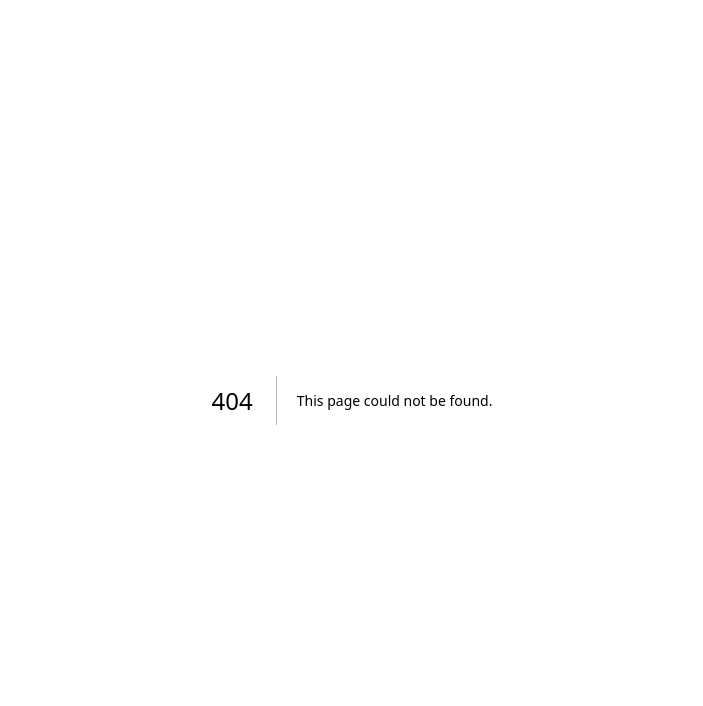
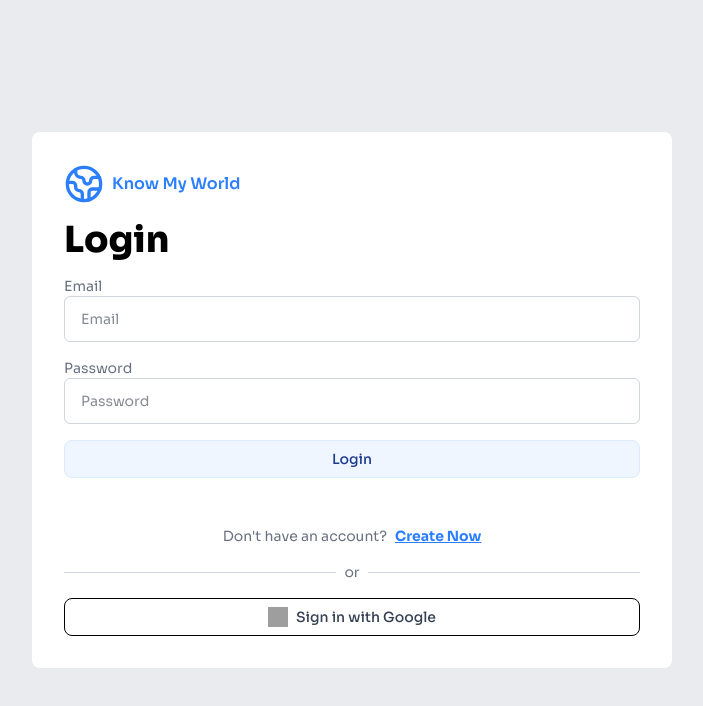
Before and after one commit to Henrycarnegie/kmw-frontend, a Next.js app: page /login in a window 1280 px wide. Before the commit this address had no page. Shown: the top 706 px of the page, without its empty margins (288-991 px from the left). Built offline with nearby package versions, Linux system fonts and the light colour scheme; grey boxes are pictures that could not be loaded.

Commit message:
feat: implement authentication module with login/signup forms and update navbar navigation

```diff
--- /dev/null
+++ b/src/app/login/page.tsx
@@ -0,0 +1,16 @@
+import LoginForm from '@/src/features/auth/components/LoginForm'
+import React from 'react'
+
+const Page = () => {
+  return (
+    <div className='h-screen w-full'>
+        <div className="w-full h-full flex items-center justify-center bg-gray-200/80">
+            <div className="mx-4 w-full md:w-1/2 p-8 bg-white rounded-lg ">
+                <LoginForm />
+            </div>
+        </div>
+    </div>
+  )
+}
+
+export default Page
--- a/src/components/layout/public/Navbar.tsx
+++ b/src/components/layout/public/Navbar.tsx
@@ -15,7 +15,7 @@ import { navLandingPageLinks } from "@/src/constants/nav-links";
 const Navbar = () => {
    const { pathName } = usePath();
 
-   const { user, isAuthenticated, login, logout } = useAuth();
+   const { user, isAuthenticated, logout } = useAuth();
    const [onClick, setOnClick] = useState(false);
 
    const [openLightBox, setOpenLightBox] = useState(false);
@@ -45,9 +45,9 @@ const Navbar = () => {
             <div className="hidden md:flex gap-4">
                {/* Login */}
                {!isAuthenticated ? (
-                  <Button variant="primary" onClick={login}>
-                     Login / Signup
-                  </Button>
+                  <Link href={"/login"}>
+                     <Button variant="primary">Login / Signup</Button>
+                  </Link>
                ) : (
                   <div className="relative">
                      <Button
@@ -127,9 +127,9 @@ const Navbar = () => {
                            </Button>
                         </Link>
                         {!isAuthenticated ? (
-                           <Button variant="primary" onClick={login}>
-                              Login
-                           </Button>
+                           <Link href={"/login"}>
+                              <Button variant="primary">Login / Signup</Button>
+                           </Link>
                         ) : (
                            <Button variant="text">
                               {user?.image && (
--- /dev/null
+++ b/src/components/ui/InputLabel.tsx
@@ -0,0 +1,9 @@
+import React from 'react'
+
+const InputLabel = ({label}: {label: string}) => {
+  return (
+    <label className='text-sm text-gray-500'>{label}</label>
+  )
+}
+
+export default InputLabel
--- /dev/null
+++ b/src/features/auth/components/LoginForm.tsx
@@ -0,0 +1,72 @@
+import Button from "@/src/components/ui/Button";
+import InputLabel from "@/src/components/ui/InputLabel";
+import TextInput from "@/src/components/ui/TextInput";
+import { Globe2 } from "lucide-react";
+import Image from "next/image";
+import Link from "next/link";
+import React from "react";
+
+const LoginForm = () => {
+   return (
+      <div className="flex flex-col gap-4">
+         <Link
+            href={"/"}
+            className="inline-flex items-center gap-2 font-semibold text-blue-500"
+         >
+            {<Globe2 className="size-10 text-blue-500" />} Know My World
+         </Link>
+
+         <h1 className="text-4xl font-extrabold">Login</h1>
+
+         <form className="flex flex-col gap-4 mb-8">
+            <div className="flex flex-col">
+               <InputLabel label="Email" />
+               <TextInput name="email" placeholder="Email" />
+            </div>
+            <div className="flex flex-col">
+               <InputLabel label="Password" />
+               <TextInput
+                  name="password"
+                  placeholder="Password"
+                  type="password"
+               />
+            </div>
+            <Button type="submit" variant="primary">
+               Login
+            </Button>
+         </form>
+
+         <div className="flex flex-col gap-2">
+            <span className="text-center text-gray-500 text-sm">
+               Don&apos;t have an account?
+               <Link
+                  href="/signup"
+                  className="ml-2 text-blue-500 font-bold underline cursor-pointer"
+               >
+                  Create Now
+               </Link>
+            </span>
+            <span className="inline-flex items-center gap-2 text-center text-gray-500 my-2 text-sm">
+               <div className="w-full h-px bg-gray-300" /> or{" "}
+               <div className="w-full h-px bg-gray-300" />
+            </span>
+            <Button
+               type="button"
+               variant="outline"
+               className="flex items-center gap-2 border-black!"
+            >
+               <Image
+                  src="https://www.svgrepo.com/show/475656/google-color.svg"
+                  className="w-5 h-5"
+                  alt="Google"
+                  width={800}
+                  height={800}
+               />
+               Sign in with Google
+            </Button>
+         </div>
+      </div>
+   );
+};
+
+export default LoginForm;
--- /dev/null
+++ b/src/features/auth/components/SignupForm.tsx
@@ -0,0 +1,9 @@
+import React from 'react'
+
+const SignupForm = () => {
+  return (
+    <div>SignupForm</div>
+  )
+}
+
+export default SignupForm
```
Also changed, not shown: src/features/auth/hooks/useLogin.tsx (added), src/features/auth/types/auth.types.ts (added).
